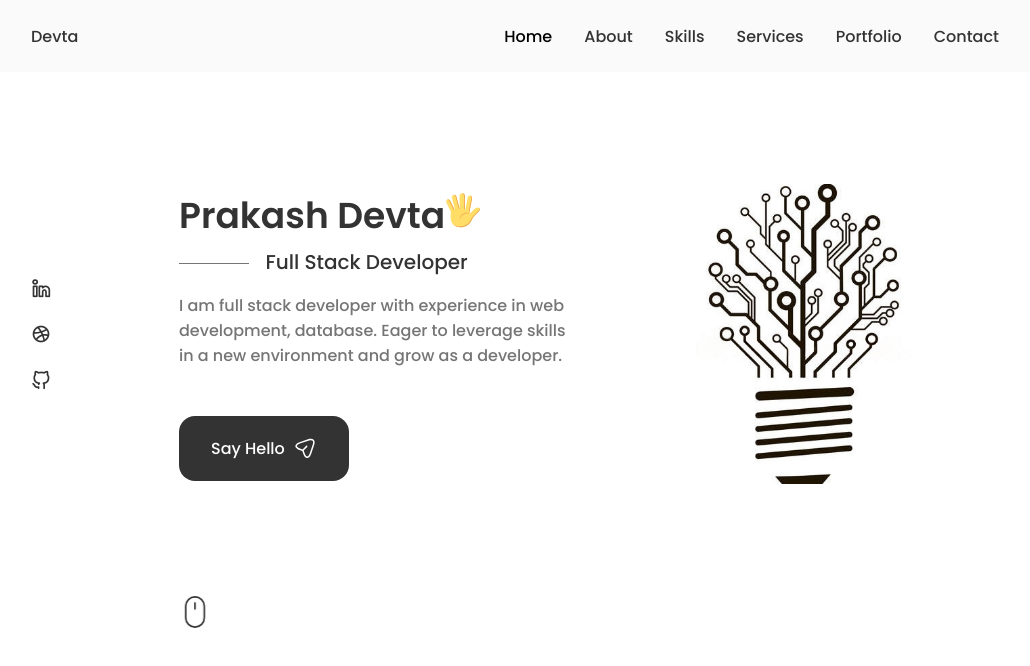
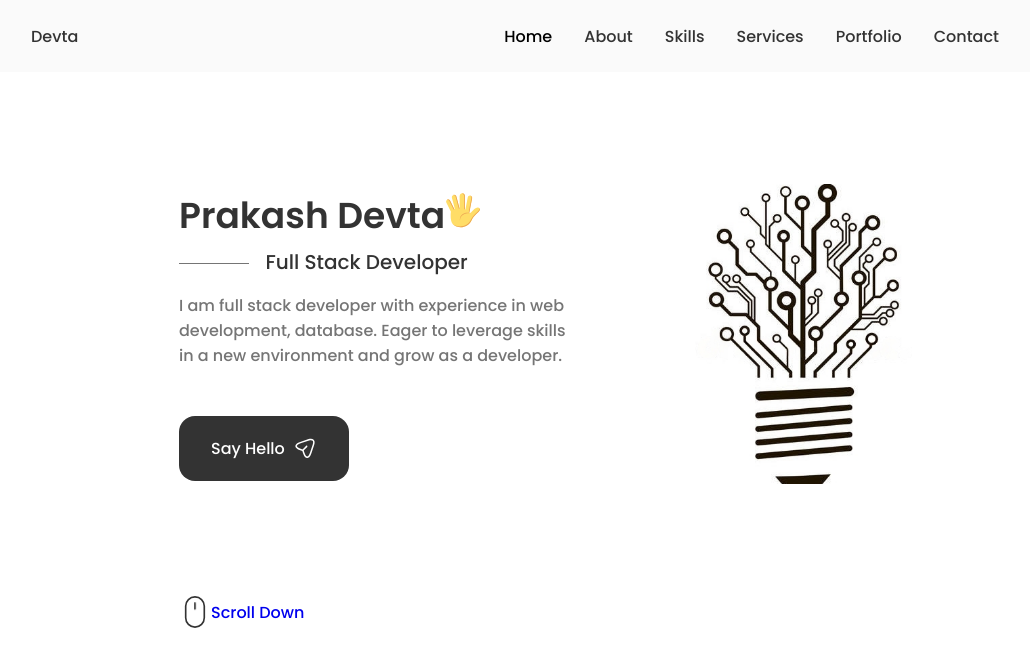
Before and after one commit to prakash2311/Portfolio-2, a React (Create React App) app: page / in a window 1280 px wide. Shown: the top 666 px of the page, without its empty margins (125-1155 px from the left). Built offline with nearby package versions, Linux system fonts and the light colour scheme.

Commit message:
adding scroll down

```diff
--- a/src/components/home/ScrollDown.js
+++ b/src/components/home/ScrollDown.js
@@ -40,6 +40,7 @@
                   }}
                 ></path>
               </svg>
+              <span className="home__scroll-name"> Scroll Down</span>
 
             </a>
 
```
